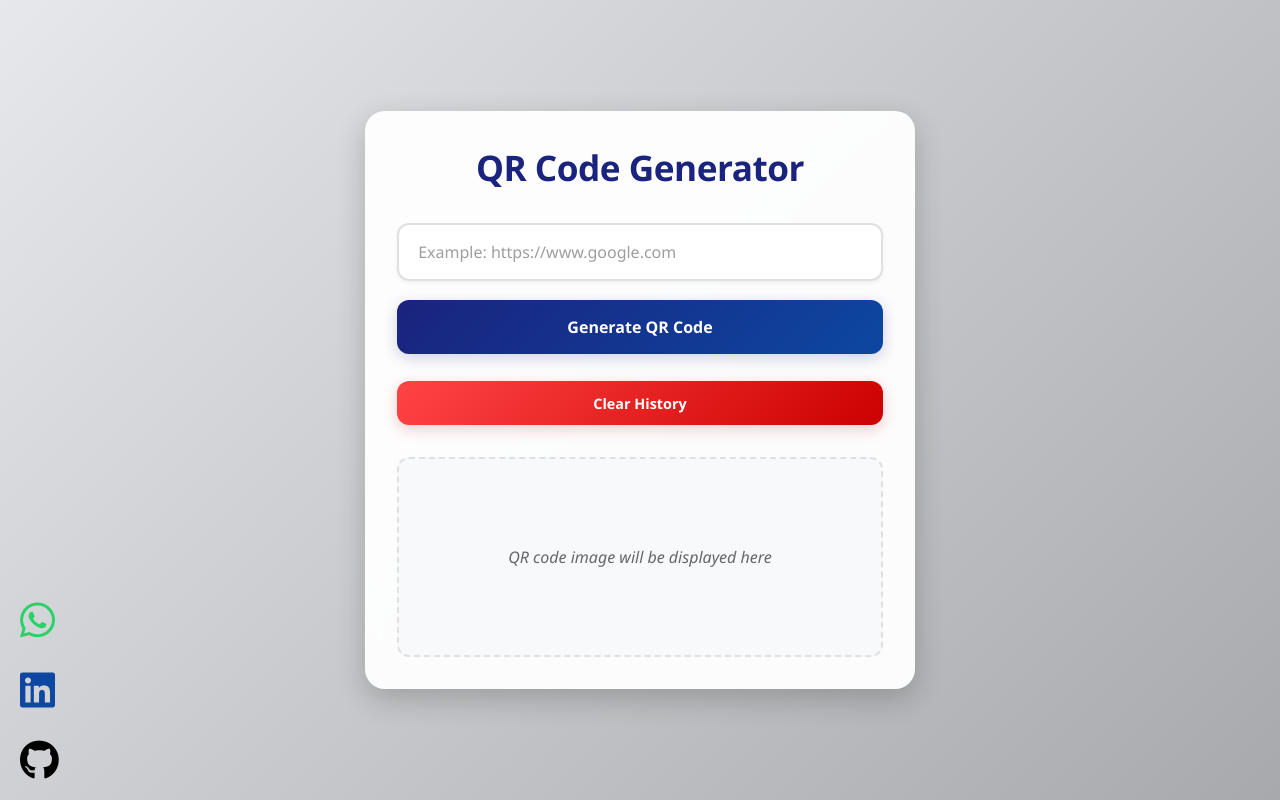
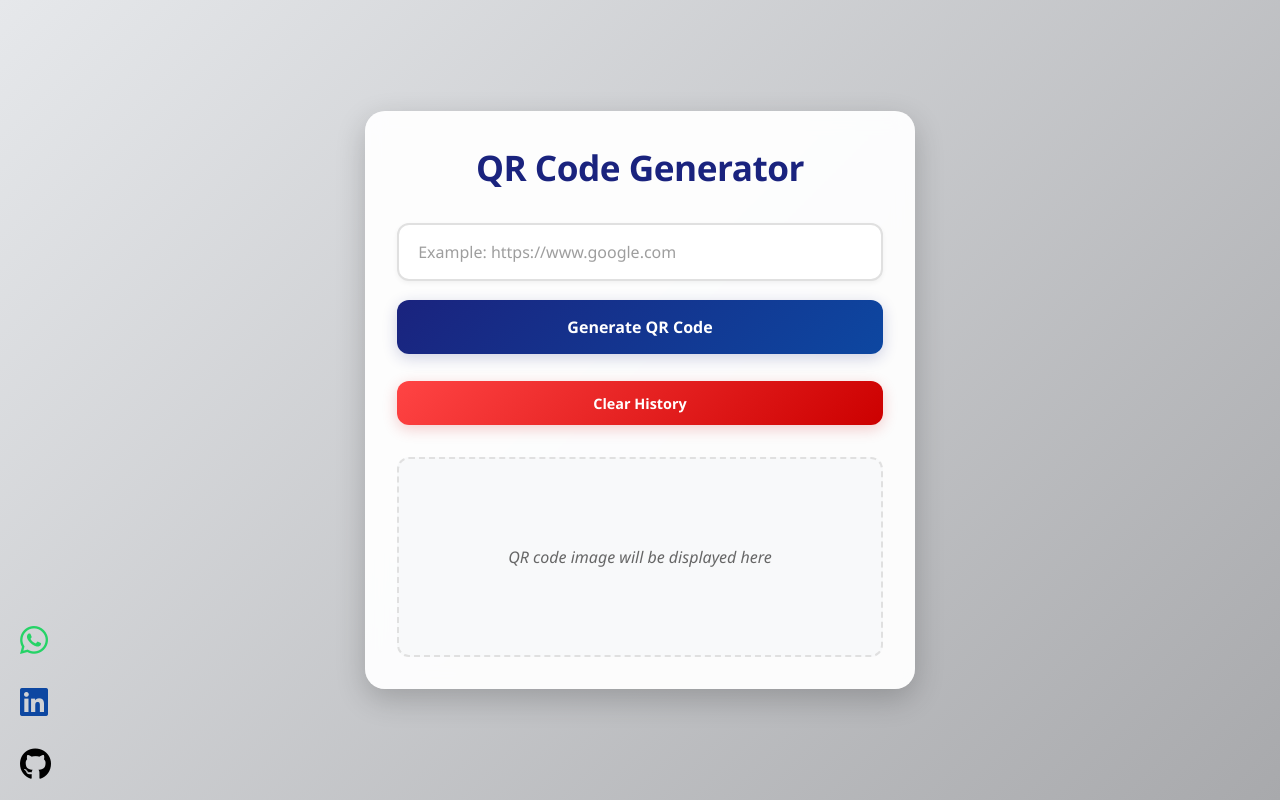
Before and after one commit to MostafaAkram20/QR-Code_Generator, a plain HTML site: page index.html in a window 1280 px wide. Drawn offline with Linux system fonts and the light colour scheme.

Commit message:
whatsApp fix

```diff
--- a/index.html
+++ b/index.html
@@ -10,7 +10,7 @@
 <body>
     <div class="info">
         <div class="whatsApp">
-            <a href="https://wa.me/01028448515" target="_blank"><i class="fa-brands fa-whatsapp"></i></a>
+            <a href="https://wa.me/+201028448515" target="_blank"><i class="fa-brands fa-whatsapp"></i></a>
         </div>
         <div class="linkedin">
             <a href="https://www.linkedin.com/in/mostafa-akram-mohamed/" target="_blank"><i class="fa-brands fa-linkedin"></i></a>
--- a/styles.css
+++ b/styles.css
@@ -40,7 +40,7 @@ body {
 
 
 .info i {
-    font-size: 2.5rem;
+    font-size: 2rem;
     margin: 10px;
     cursor: pointer;
     position: relative;
```
